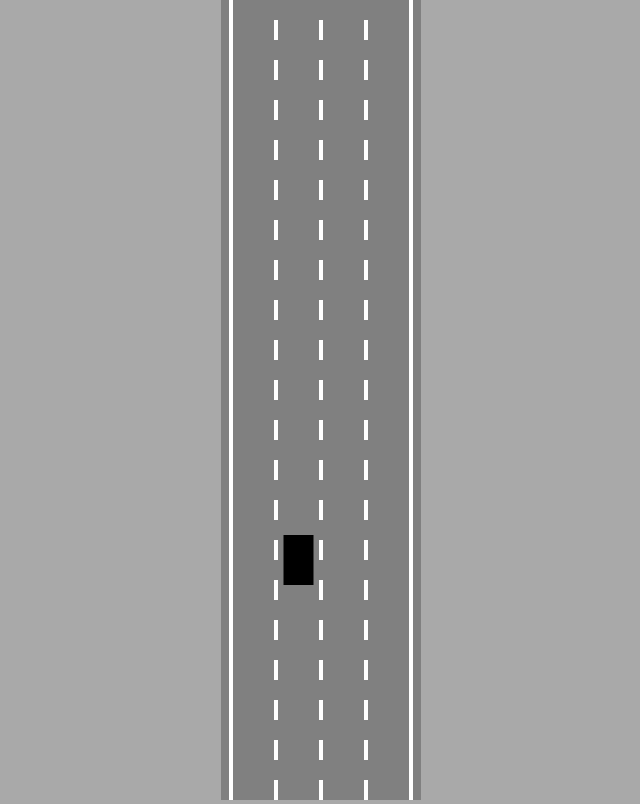
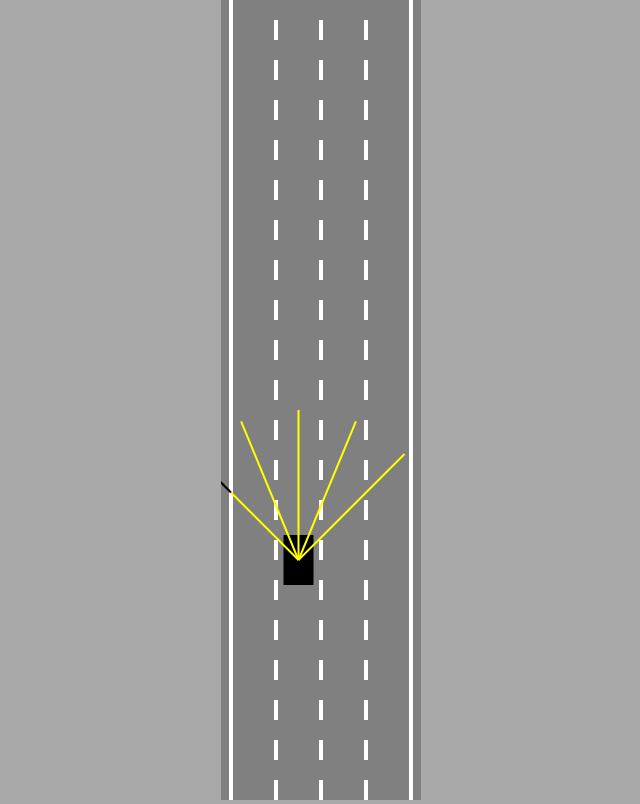
Before and after one commit to J-Punnawich/automated-drive-simulation, a plain HTML site: page index.html in a window 1280 px wide. Shown: the whole page, without its empty margins (319-959 px from the left). Drawn offline with Linux system fonts and the light colour scheme.

Commit message:
fix road & car

```diff
--- a/car.js
+++ b/car.js
@@ -11,11 +11,12 @@ class Car{
         this.friction=0.05;
         this.angle=0;   // มุม
 
-        this.controls=new Controls();
-    }
+        this.sensor=new Sensor(this);
+        this.controls=new Controls();    }
 
-    update(){
+    update(roadBorders){
         this.#move();
+        this.sensor.update(roadBorders);
     }
 
     #move(){
@@ -73,5 +74,7 @@ class Car{
         ctx.fill();
 
         ctx.restore();  // loop วนซ้ำไปเพื่อให้หมุนได้ต่อเนื่อง
+
+        this.sensor.draw(ctx);
     }
 }
--- a/index.html
+++ b/index.html
@@ -5,6 +5,7 @@
 </head>
 <body>
     <canvas id="myCanvas"></canvas>
+    <script src="sensor.js"></script>
     <script src="utils.js"></script>
     <script src="road.js"></script>
     <script src="controls.js"></script>
--- a/main.js
+++ b/main.js
@@ -8,8 +8,8 @@ const car=new Car(road.getLaneCenter(1),100,30,50);
 animate();
 
 function animate(){
-    car.update();
 
+    car.update(road.borders);
     canvas.height=window.innerHeight;
 
     ctx.save();
--- /dev/null
+++ b/sensor.js
@@ -0,0 +1,102 @@
+class Sensor{
+    constructor(car){
+        this.car=car;
+        this.rayCount=5;
+        this.rayLength=150;
+        this.raySpread=Math.PI/2;
+
+        this.rays=[];
+        this.readings=[];
+    }
+
+    update(roadBorders){
+        this.#createtRays();
+        this.readings=[];
+        for(let i=0;i<this.rays.length;i++){
+            this.readings.push(
+                this.#getReading(this.rays[i],roadBorders)
+            );
+        }
+    }
+
+    #getReading(ray,roadBorders){
+        let touches=[];
+
+        for(let i=0;i<roadBorders.length;i++){
+            const touch=getIntersection(
+                ray[0],
+                ray[1],
+                roadBorders[i][0],
+                roadBorders[i][1]
+            );
+            if(touch){
+                touches.push(touch);
+            }
+        }
+        // เช็คว่าชนไหม
+        if(touches.length==0){
+            return null;
+        }else{
+            const offsets=touches.map(e=>e.offset); // map sensor กับค่าระยะห่าง
+            const minOffset=Math.min(...offsets);  // หาค่าระยะห่างที่น้อยที่สุดโดย ใส่ offset ทั้งหมด
+            return touches.find(e=>e.offset==minOffset);  // ให้ .find sensorที่มีระยะห่างน้อยสุด
+        }
+    }
+
+    #createtRays(){
+        this.rays=[];
+        for(let i=0;i<this.rayCount;i++){
+            const rayAngle=lerp(
+                this.raySpread/2,
+                -this.raySpread/2,
+                this.rayCount==1?0.5:i/(this.rayCount-1)
+            )+this.car.angle;
+
+            const start={x:this.car.x, y:this.car.y};
+            const end={
+                x:this.car.x-
+                    Math.sin(rayAngle)*this.rayLength,
+                y:this.car.y-
+                    Math.cos(rayAngle)*this.rayLength
+            };
+            this.rays.push([start,end]);
+        }
+    }
+
+    draw(ctx){
+        // sensor
+        for(let i=0;i<this.rayCount;i++){
+            let end=this.rays[i][1];
+            if(this.readings[i]){
+                end=this.readings[i];
+            }
+
+            ctx.beginPath();
+            ctx.lineWidth=2;
+            ctx.strokeStyle="yellow";
+            ctx.moveTo(
+                this.rays[i][0].x,
+                this.rays[i][0].y
+            );
+            ctx.lineTo(
+                end.x,
+                end.y
+            );
+            ctx.stroke();
+
+        // detected
+            ctx.beginPath();
+            ctx.lineWidth=2;
+            ctx.strokeStyle="black";
+            ctx.moveTo(
+                this.rays[i][1].x,
+                this.rays[i][1].y
+            );
+            ctx.lineTo(
+                end.x,
+                end.y
+            );
+            ctx.stroke();
+        }
+    }
+}
--- a/utils.js
+++ b/utils.js
@@ -1,3 +1,23 @@
 function lerp(A,B,t){
     return A+(B-A)*t;
 }
+
+function getIntersection(A,B,C,D){
+    const tTop=(D.x-C.x)*(A.y-C.y)-(D.y-C.y)*(A.x-C.x);
+    const uTop=(C.y-A.y)*(A.x-B.x)-(C.x-A.x)*(A.y-B.y);
+    const bottom=(D.y-C.y)*(B.x-A.x)-(D.x-C.x)*(B.y-A.y);
+
+    if(bottom!=0){
+        const t=tTop/bottom;
+        const u=uTop/bottom;
+        if(t>=0 && t<=1 && u>=0 && u<=1){
+            return {
+                x:lerp(A.x,B.x,t),
+                y:lerp(A.y,B.y,t),
+                offset:t
+            }
+        }
+    }
+
+    return null;
+}
```
